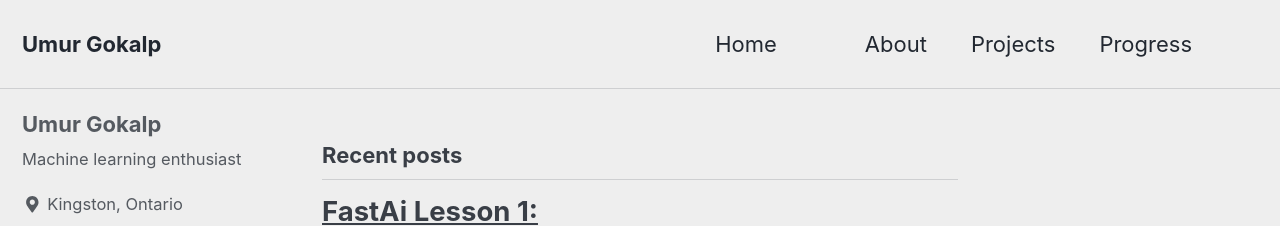
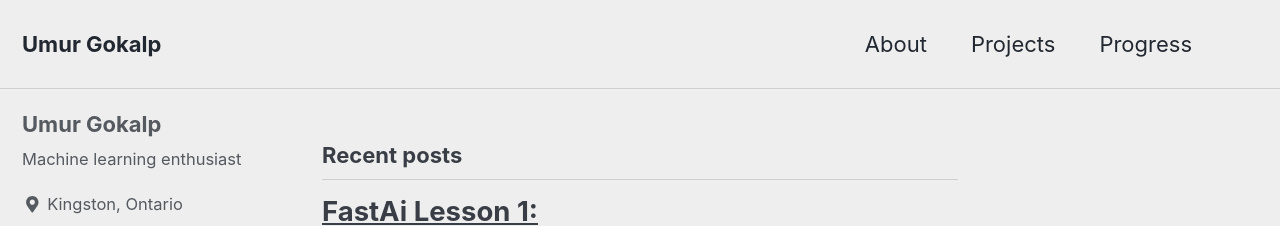
Before and after one commit to uGokalp/ugokalp.github.io-Old, a Jekyll site: the page built from index.html, in a window 1280 px wide and 900 px high. Shown: the top 226 px of the window. Built offline with Jekyll 4.4.1, drawn with Linux system fonts in a browser that asks for light colours; cached includes are drawn as plain includes; nearby versions of some CDN libraries; the list of posts is cut into pages by our own code.

Commit message:
remove home

```diff
--- a/_data/navigation.yml
+++ b/_data/navigation.yml
@@ -1,7 +1,5 @@
 # main links
 main:
-  - title: "Home"
-  - url:
   - title: "About"
     url: /about/
   - title: "Projects"
```
Also changed, not shown: _pages/progress.md (+0 -1 lines).
